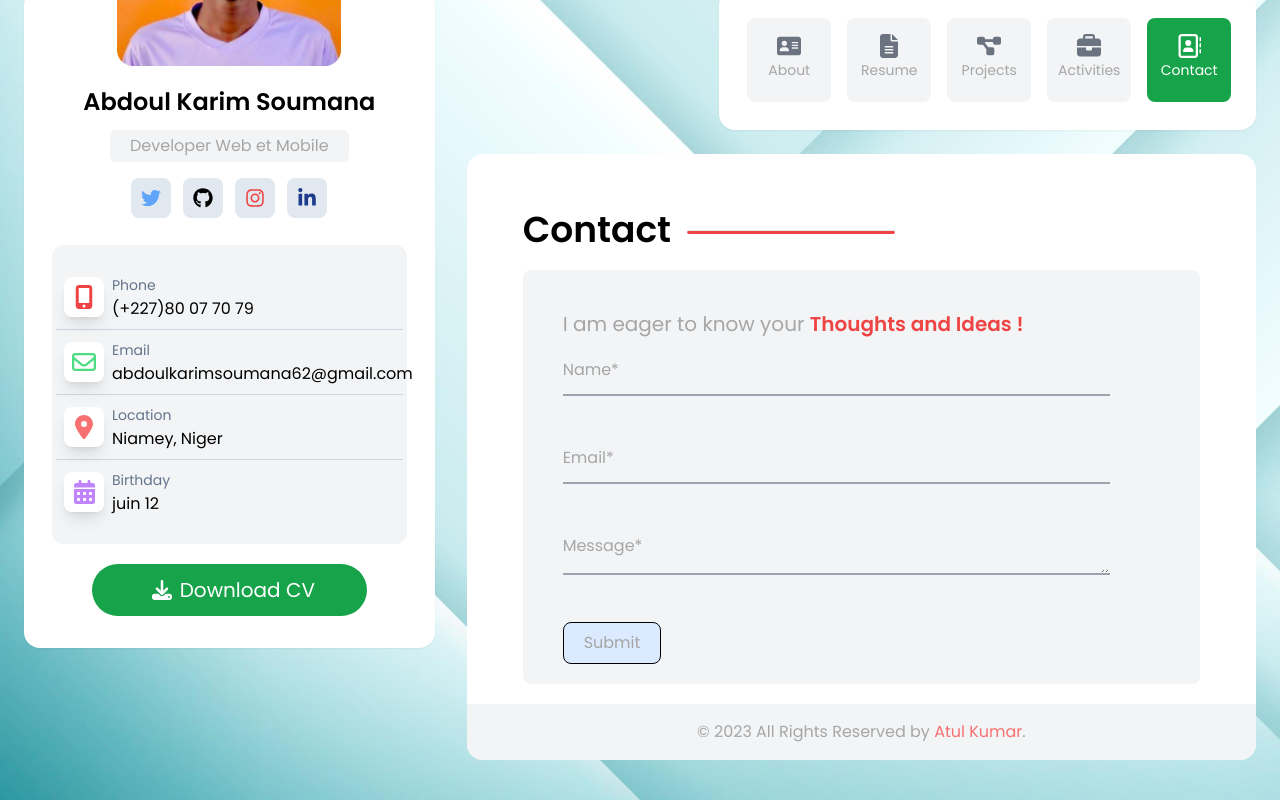
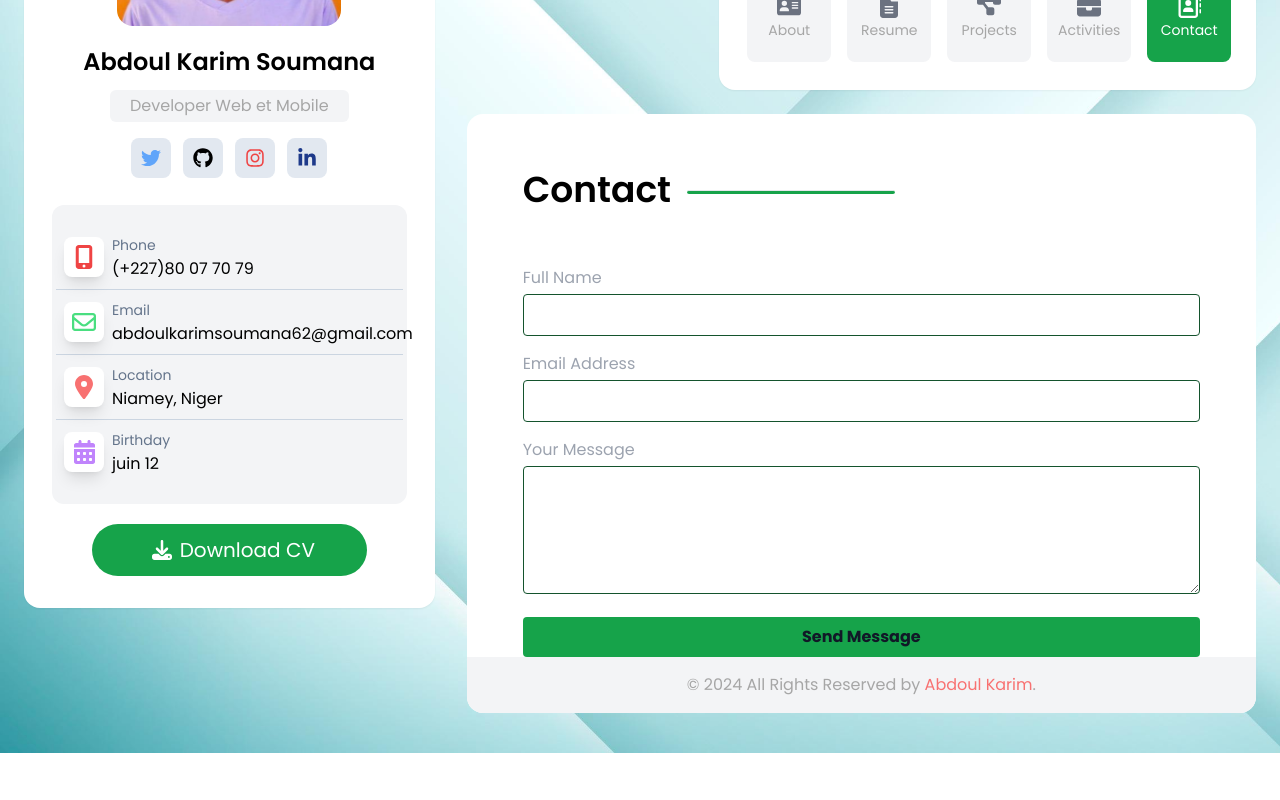
Before and after one commit to abdoulkarim22/Portfolio, a React (Create React App) app: page /contact in a window 1280 px wide. Shown: the part 370-1170 px from the top of the page. After the commit the page ends 1123 px from the top, so only its background shows below. Built offline with nearby package versions, Linux system fonts and the light colour scheme.

Commit message:
add contact form

```diff
--- a/src/components/ActivitiesDetailCard.jsx
+++ b/src/components/ActivitiesDetailCard.jsx
@@ -34,7 +34,7 @@ function WorkDetailCard() {
 
         {/* for adding Certification courses  */}
         <div className="px-14 py-5  ">
-        en cours ....
+           À venir!!
           <h1 className="text-2xl text-black font-semibold flex space-x-2">
             {/* <span className="dark:text-white">Certification Courses</span> */}
           </h1>
--- a/src/components/ContactDetailCard.jsx
+++ b/src/components/ContactDetailCard.jsx
@@ -53,81 +53,41 @@ function ContactDetailCard() {
           <div className="flex md:space-x-4 space-x-2">
             <h2 className="text-4xl text-black dark:text-white font-semibold ">Contact</h2>
             <div className=" relative ">
-              <hr className="w-20 md:w-52 h-1 bg-red-500  top-1/2 absolute rounded-lg " />
+              <hr className="w-20 md:w-52 h-1 bg-green-600  top-1/2 absolute rounded-lg " />
             </div>
           </div>
-          <div className="my-5 bg-gray-100 dark:bg-slate-900 rounded-lg p-5 md:px-10  ">
-
-            {/* contact message  */}
-            <div className="my-5">
-              <p className="text-xl">
-                I am eager to know  your{" "}
-                <span className="text-xl text-red-500 font-semibold">
-                  Thoughts and Ideas !
-                </span>
-              </p>
-            </div>
-
-            {/* contact form  */}
-            <form onSubmit={handleSubmit} className="space-y-10">
-              {/* for name  */}
-              <div className="" onClick={handleInputClick1}>
-                <label
-                  className={"block " + (input1.click ? "text-pink-600" : "")}
-                  htmlFor="name"
-                >
-                  Name*
-                </label>
+          <h1 className="text-2xl font-bold text-white mb-6">Contact Form</h1>
+        <form className="space-y-4">
+          <div>
+            <label className="block text-gray-400 mb-1" htmlFor="fullName">Full Name</label>
             <input
-                  style={{ outline: "none", height: input1.height }}
-                  className={"w-11/12  bg-transparent border-b-2"+(input1.click ? " border-b-pink-600" : " border-b-gray-400")}
               type="text"
-                  id="name"
-                  required
+              id="fullName"
+              className="w-full p-2 border border-green-900 rounded focus:outline-none focus:ring-2 focus:ring-green-500"
             />
           </div>
-
-              {/* for email  */}
-              <div onClick={handleInputClick2}>
-                <label
-                  className={"block " + (input2.click ? "text-purple-500" : "")}
-                  htmlFor="email"
-                >
-                  Email*
-                </label>
+          <div>
+            <label className="block text-gray-400 mb-1" htmlFor="email">Email Address</label>
             <input
-                  style={{ outline: "none", height: input2.height }}
-                  className={"w-11/12  bg-transparent border-b-2"+(input2.click ? " border-b-purple-500" : " border-b-gray-400")}
               type="email"
               id="email"
-                  required
+              className="w-full p-2 border border-green-900 rounded focus:outline-none focus:ring-2 focus:ring-green-500"
             />
           </div>
-
-              {/* for text area  */}
-              <div onClick={handleInputClick3}>
-                <label
-                  className={"block " + (input3.click ? "text-green-500" : "")}
-                  htmlFor="message"
-                >
-                  Message*
-                </label>
+          <div>
+            <label className="block text-gray-400 mb-1" htmlFor="message">Your Message</label>
             <textarea
-
-                  style={{ outline: "none",height:input3.height}}
-                  className={"w-11/12  bg-transparent border-b-2"+(input3.click ? " border-b-green-500" : " border-b-gray-400")}
               id="message"
-                  required
-                />
+              className="w-full p-2 border border-green-900 rounded focus:outline-none focus:ring-2 focus:ring-green-500 rounded h-32"
+            ></textarea>
           </div>
           <button
             type="submit"
-                className="py-2 px-5 bg-blue-100 hover:bg-red-600 hover:text-white   rounded-lg border border-black"
+            className="w-full p-2 bg-green-600 text-gray-900 font-bold rounded hover:bg-transparent-600 focus:outline-none focus:ring-2 "
           >
-                {status}
+            Send Message
           </button>
-            </form>{" "}
-          </div>
+        </form>
         </div>
 
         <Footer />
--- a/src/components/Footer.jsx
+++ b/src/components/Footer.jsx
@@ -2,7 +2,7 @@ import React  from "react";
 function Footer(){
     return(
         <div className="b-0 py-4 bg-gray-100 rounded-b-2xl text-center dark:bg-gray-800">
-            © 2023 All Rights Reserved by <span className="text-red-400">Atul Kumar</span>.
+            © 2024 All Rights Reserved by <span className="text-red-400">Abdoul Karim</span>.
         </div>
     )
 }
--- a/src/components/Header.jsx
+++ b/src/components/Header.jsx
@@ -51,7 +51,7 @@ function Header() {
   return (
     <div class="mx-11   mb-2 md:mb-16 lg:mx-32  flex justify-end space-x-3 ">
       {/* <!-- for dark mode button  --> */}
-      <div
+      {/* <div
         class="w-10 h-10 bg-white bg-green-600 hover:bg-red-500 dark:hover:bg-red-500 shadow-sm shadow-black rounded-full cursor-pointer "
         onClick={toggleDarkMode}
       >
@@ -88,7 +88,7 @@ function Header() {
             />
           </svg>
         )}
-      </div>
+      </div> */}
 
       {/* space for dropdown menu  */}
       <Dropdown />
```
Lines whose indentation alone changed are shown as unchanged.
